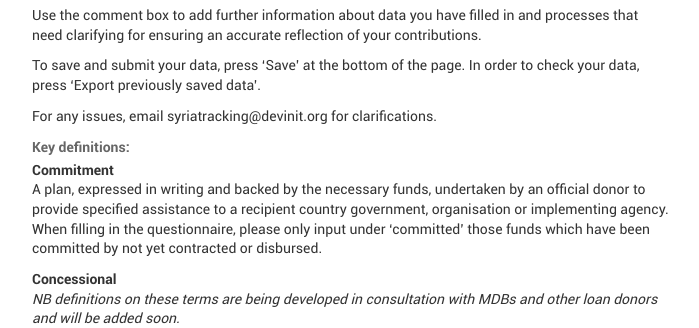
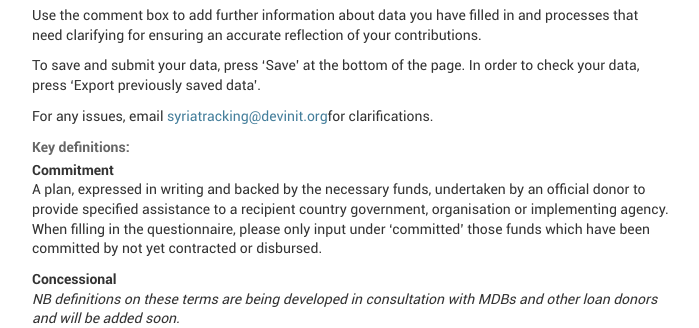
Before and after one commit to devinit/GHTS, a Django app: template ghts/templates/core/edit.html in a window 1280 px wide; the page is wider, and only the part inside the window is pictured. Shown: the part 467-795 px from the top of that part, without its empty margins (8-707 px from the left). Run offline with Django 3.2, Linux system fonts and the light colour scheme; the template is opened without the code that fills it: values that come from a table or form of the project are taken from there, others are empty; data comes from the database, SQL or seed files in the repository.

Commit message:
Email hyperlink

```diff
--- a/ghts/templates/core/edit.html
+++ b/ghts/templates/core/edit.html
@@ -55,7 +55,7 @@
     In order to check your data, press ‘Export previously saved data’.
     </p>
     <p>
-    For any issues, email syriatracking@devinit.org for clarifications.
+    For any issues, email <a href="mailto:syriatracking@devinit.org">syriatracking@devinit.org</a>for clarifications.
     </p>
     <h3>Key definitions:</h3>
     <p>
```
